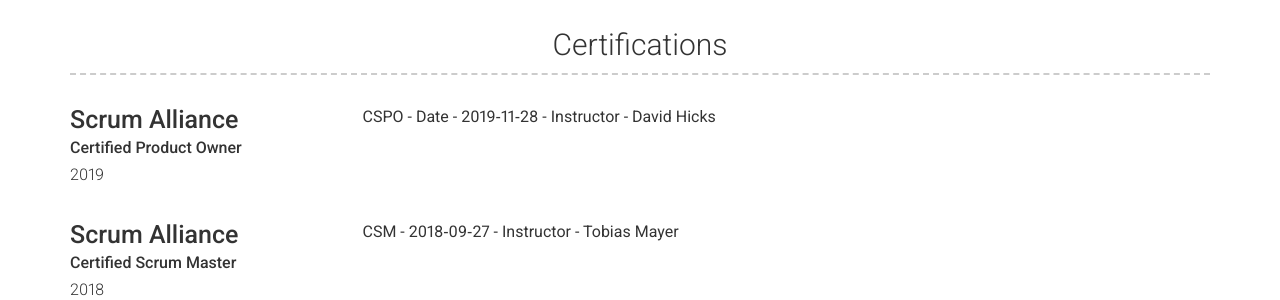
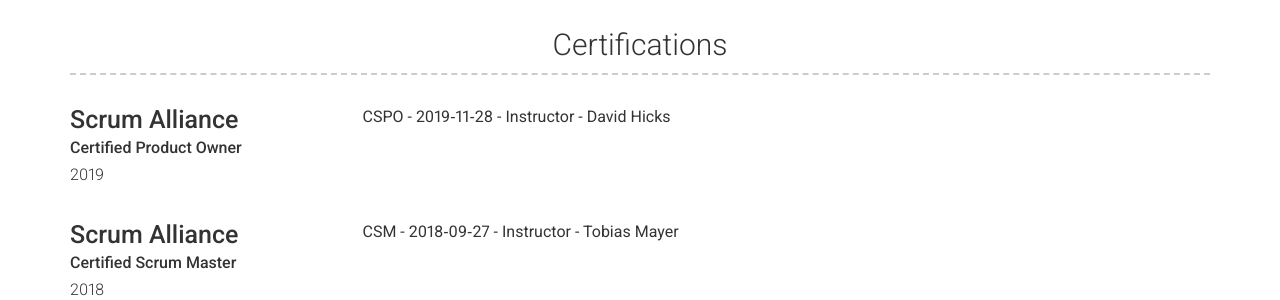
Before and after one commit to csgdavidson/Charlie-Davidson2, a Jekyll site: the page built from index.md, in a window 1280 px wide. Shown: the part 502-802 px from the top of the page. Built offline with Jekyll 4.4.1, drawn with Linux system fonts in a browser that asks for light colours; nearby versions of some CDN libraries.

Commit message:
Update projects.yml

```diff
--- a/_data/projects.yml
+++ b/_data/projects.yml
@@ -4,7 +4,7 @@
   dates: 2019
   qualification: Certified Product Owner
   description:
-     CSPO - Date - 2019‑11‑28 - Instructor - David Hicks
+     CSPO - 2019‑11‑28 - Instructor - David Hicks
 
 - layout: left
   name: Scrum Alliance
```
